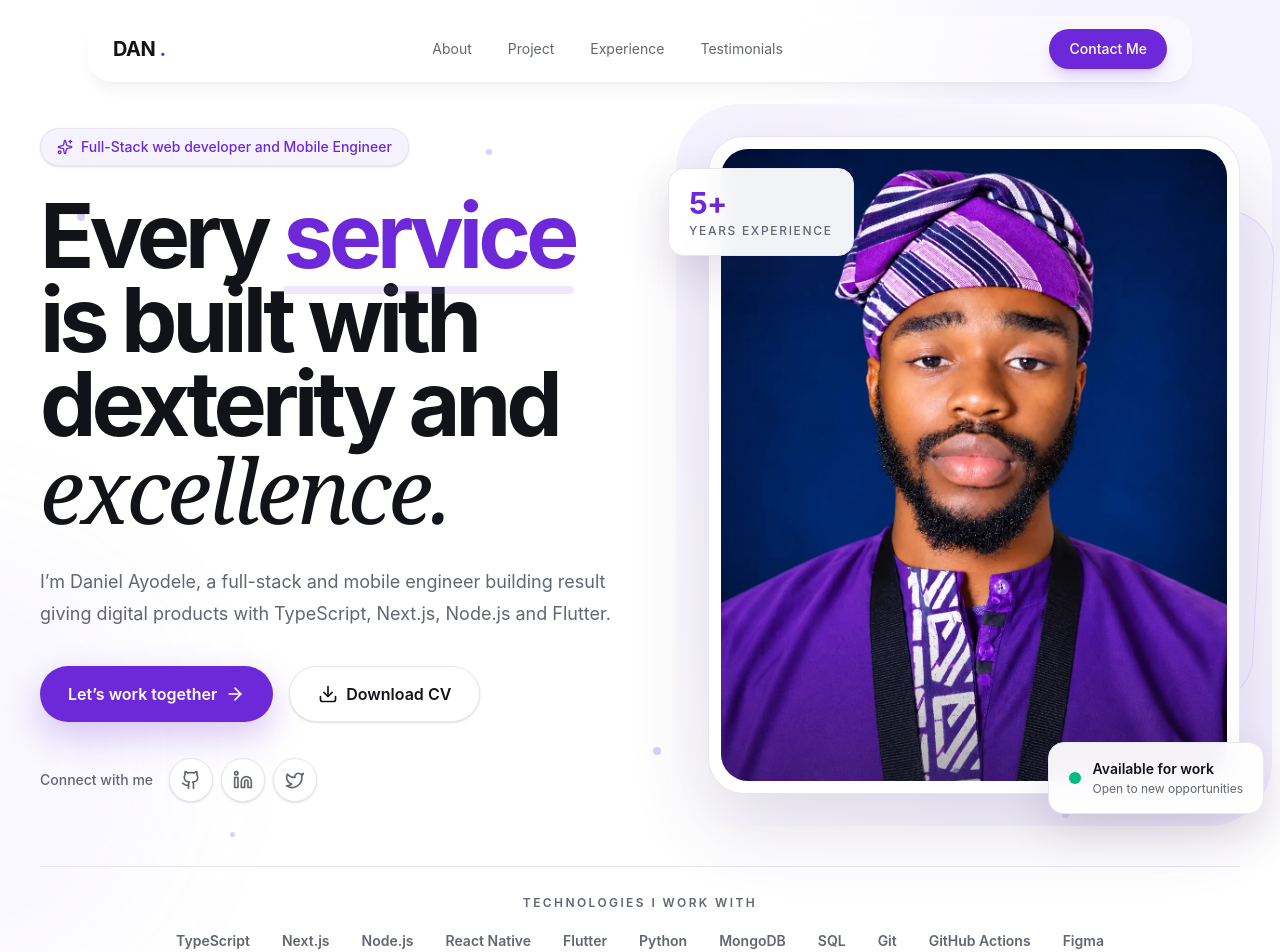
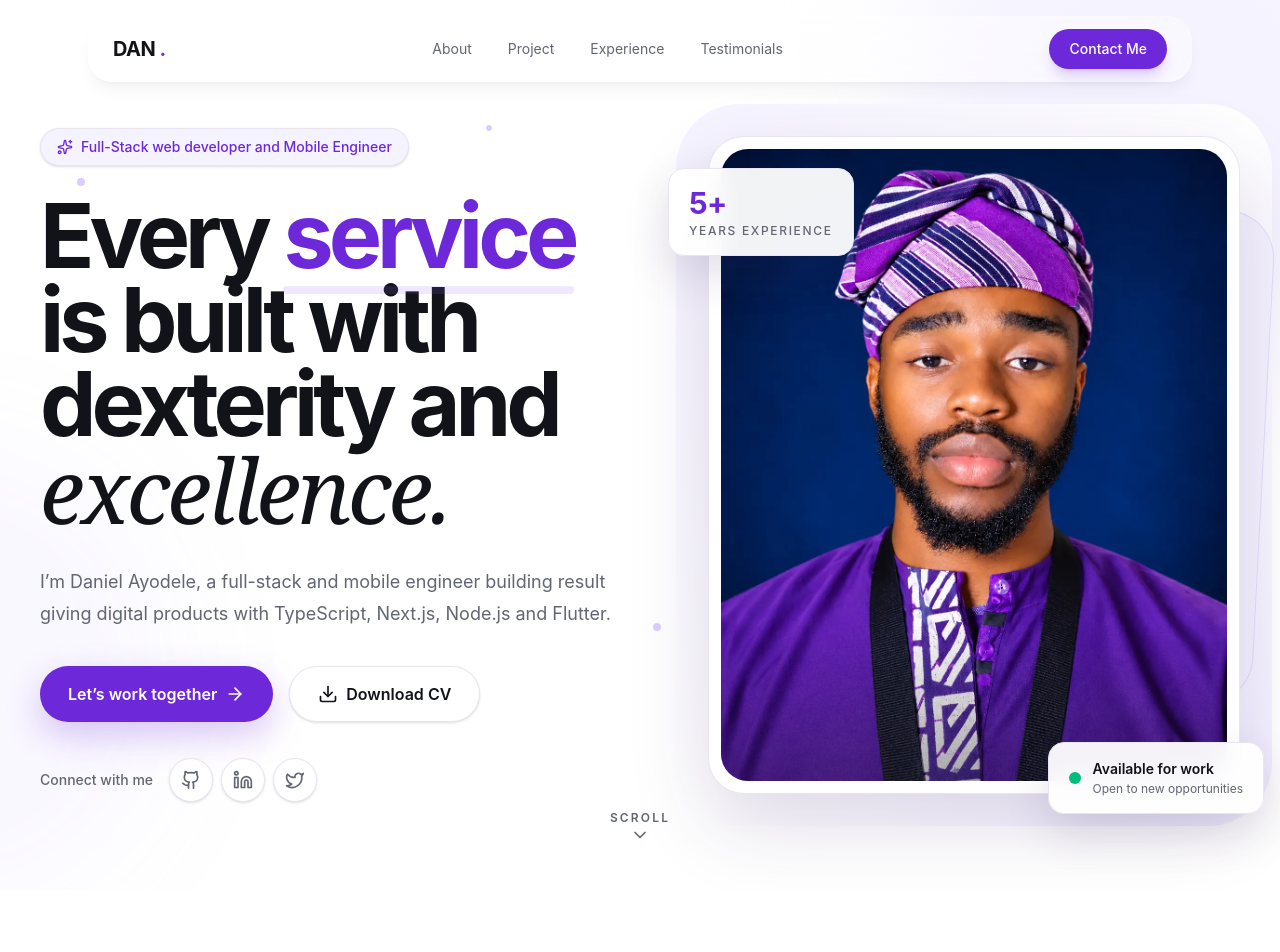
Before and after one commit to Emperor16/Daniel-Portfolio, a React (Vite) app: page / in a window 1280 px wide. Shown: the top 952 px of the page. Built offline with nearby package versions, Linux system fonts and the light colour scheme.

Commit message:
skills merque

```diff
--- a/src/sections/hero.jsx
+++ b/src/sections/hero.jsx
@@ -214,23 +214,7 @@ export const Hero = () => {
           </div>
         </div>
 
-        {/* Skills */}
-        <div className="mt-24 border-t border-[#E8E5F0] py-7 lg:mt-16">
-          <p className="mb-5 text-center text-xs font-semibold uppercase tracking-[0.2em] text-[#626672]">
-            Technologies I work with
-          </p>
 
-          <div className="flex flex-wrap items-center justify-center gap-x-8 gap-y-4">
-            {skills.map((skill) => (
-              <span
-                key={skill}
-                className="text-sm font-semibold text-[#626672] transition-colors duration-300 hover:text-[#6D28D9]"
-              >
-                {skill}
-              </span>
-            ))}
-          </div>
-        </div>
 
         <a
           href="#about"
```
